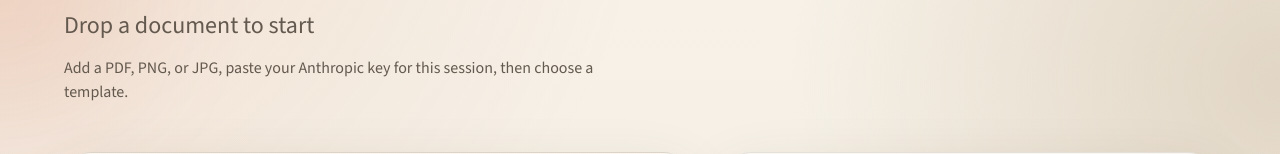
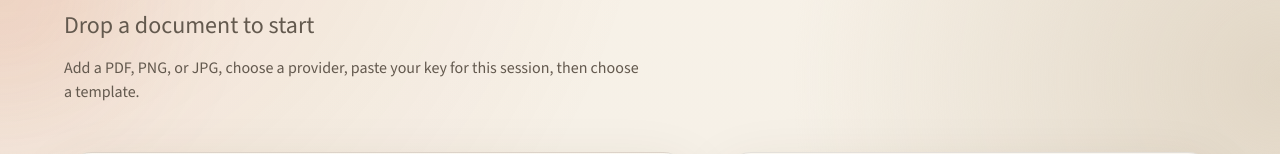
Before and after one commit to zlatnivjetar/document-intelligence-engine, a Next.js app in the folder apps/web/: page / in a window 1280 px wide. Shown: the part 179-333 px from the top of the page. Built offline with nearby package versions, Linux system fonts and the light colour scheme.

Commit message:
Fix phase 5

```diff
--- a/apps/web/src/app/page.tsx
+++ b/apps/web/src/app/page.tsx
@@ -20,8 +20,8 @@ export default function Home(): React.JSX.Element {
             Drop a document to start
           </p>
           <p className="mt-4 max-w-xl text-base text-[var(--color-muted)]">
-            Add a PDF, PNG, or JPG, paste your Anthropic key for this session,
-            then choose a template.
+            Add a PDF, PNG, or JPG, choose a provider, paste your key for this
+            session, then choose a template.
           </p>
         </div>
 
--- a/apps/web/src/lib/extraction-error-state.ts
+++ b/apps/web/src/lib/extraction-error-state.ts
@@ -60,8 +60,7 @@ export function toExtractionErrorState(error: unknown): ResultErrorState {
       return {
         code,
         title: 'API key rejected',
-        message:
-          'Your Anthropic API key was rejected by Anthropic. Check the key and retry.',
+        message: 'The selected provider rejected this API key. Check the key and retry.',
       };
     case 'UNSUPPORTED_FILE_TYPE':
       return {
@@ -88,7 +87,8 @@ export function toExtractionErrorState(error: unknown): ResultErrorState {
       return {
         code,
         title: 'Rate limited',
-        message: 'Anthropic rate-limited this request. Wait a moment, then retry.',
+        message:
+          'The selected provider rate-limited this request. Wait a moment, then retry.',
       };
     default:
       return {
```
